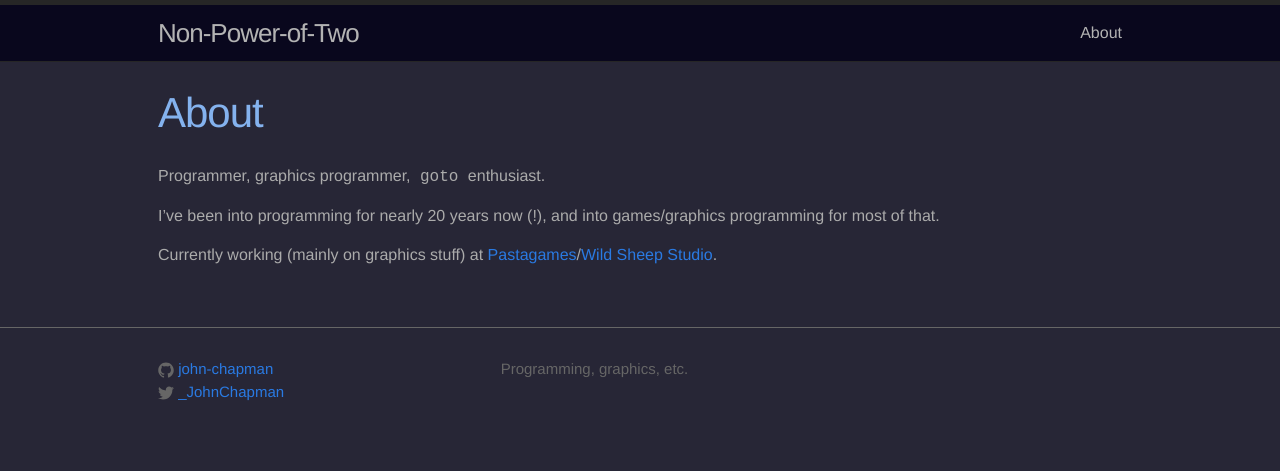
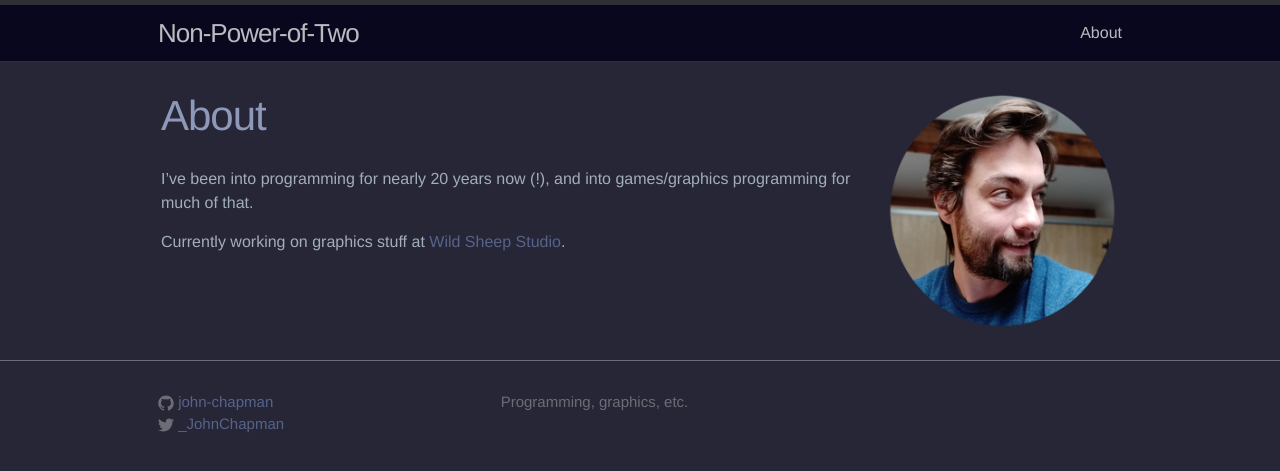
Before and after one commit to john-chapman/john-chapman.github.io, a Jekyll site: the page built from about.md, in a window 1280 px wide. Shown: the top 471 px of the page. Built offline with Jekyll 4.4.1, drawn with Linux system fonts in a browser that asks for light colours.

Commit message:
Updated about, tweaked color scheme

```diff
--- /dev/null
+++ b/_layouts/about.html
@@ -0,0 +1,20 @@
+---
+layout: default
+---
+<article class="post">
+
+	<table>
+		<tr>
+			<td valign = "top">
+  				<header class="post-header">
+  				  <h1 class="post-title">{{ page.title }}</h1>
+  				</header>
+ 			   {{ content }}
+  			</td>
+			<td valign = "bottom">
+				<img src = "/images/about/avatar.png" alt = "Avatar">
+			</td>
+		</tr>
+	</table>
+
+</article>
--- a/_sass/_layout.scss
+++ b/_sass/_layout.scss
@@ -1,3 +1,4 @@
+
 /**
  * Site header
  */
--- a/about.md
+++ b/about.md
@@ -1,11 +1,9 @@
 ---
-layout: page
+layout: about
 title: About
 permalink: /about/
 ---
 
-Programmer, graphics programmer, `goto` enthusiast.
+I've been into programming for nearly 20 years now (!), and into games/graphics programming for much of that.
 
-I've been into programming for nearly 20 years now (!), and into games/graphics programming for most of that.
-
-Currently working (mainly on graphics stuff) at [Pastagames](http://www.pastagames.com/)/[Wild Sheep Studio](http://www.wildsheepstudio.com/).
+Currently working on graphics stuff at [Wild Sheep Studio](http://www.wildsheepstudio.com/).
--- a/css/main.scss
+++ b/css/main.scss
@@ -11,11 +11,11 @@ $base-line-height: 1.5;
 
 $spacing-unit:     30px;
 
-$text-color:       #ababab;
+$text-color:       #A2AEBB;
 $background-color: #272636;//#c8d1ce;
-$brand-color:      #2a7ae2;
+$brand-color:      #56638A;
 
-$grey-color:       #666666;
+$grey-color:       #6B6D76;
 $grey-color-mid:   lighten($grey-color, 30%);
 $grey-color-light: lighten($grey-color, 40%);
 $grey-color-dark:  darken($grey-color, 25%);
```
Also changed, not shown: images/about/avatar.png (added).
